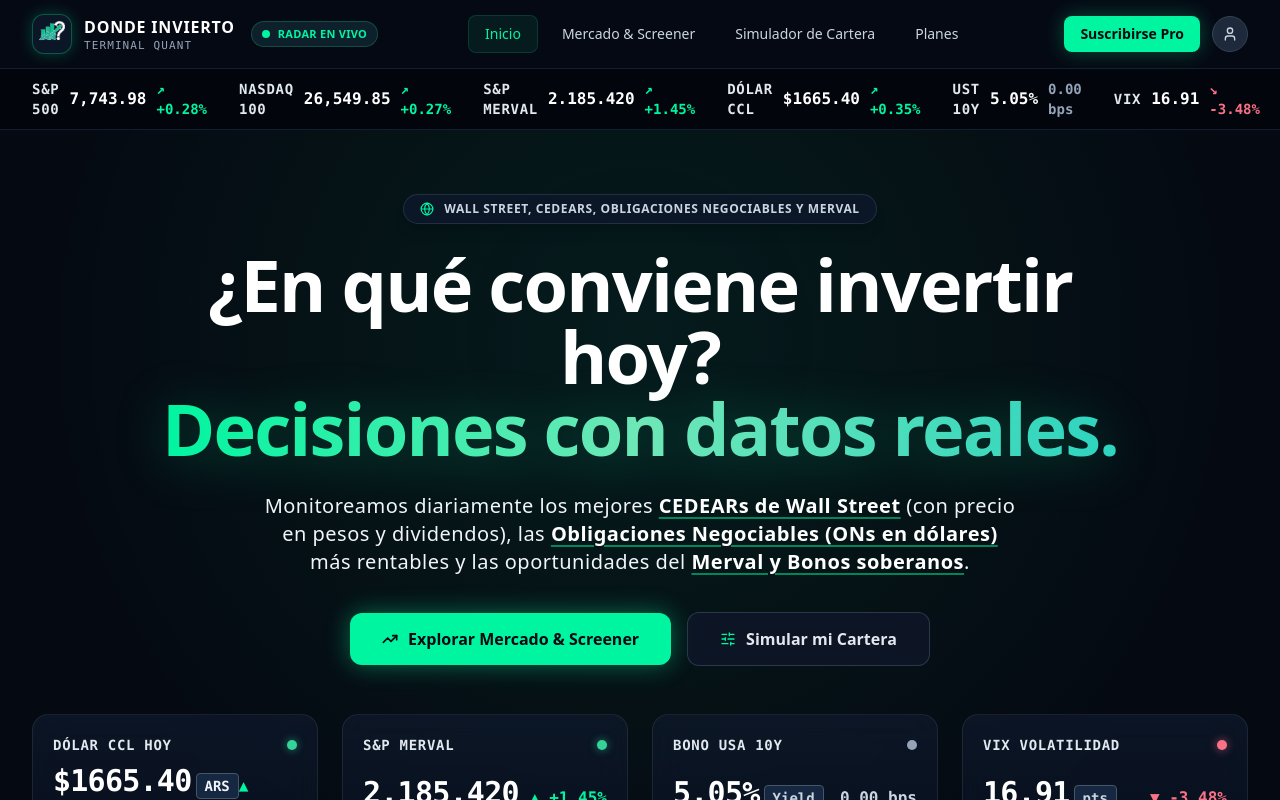
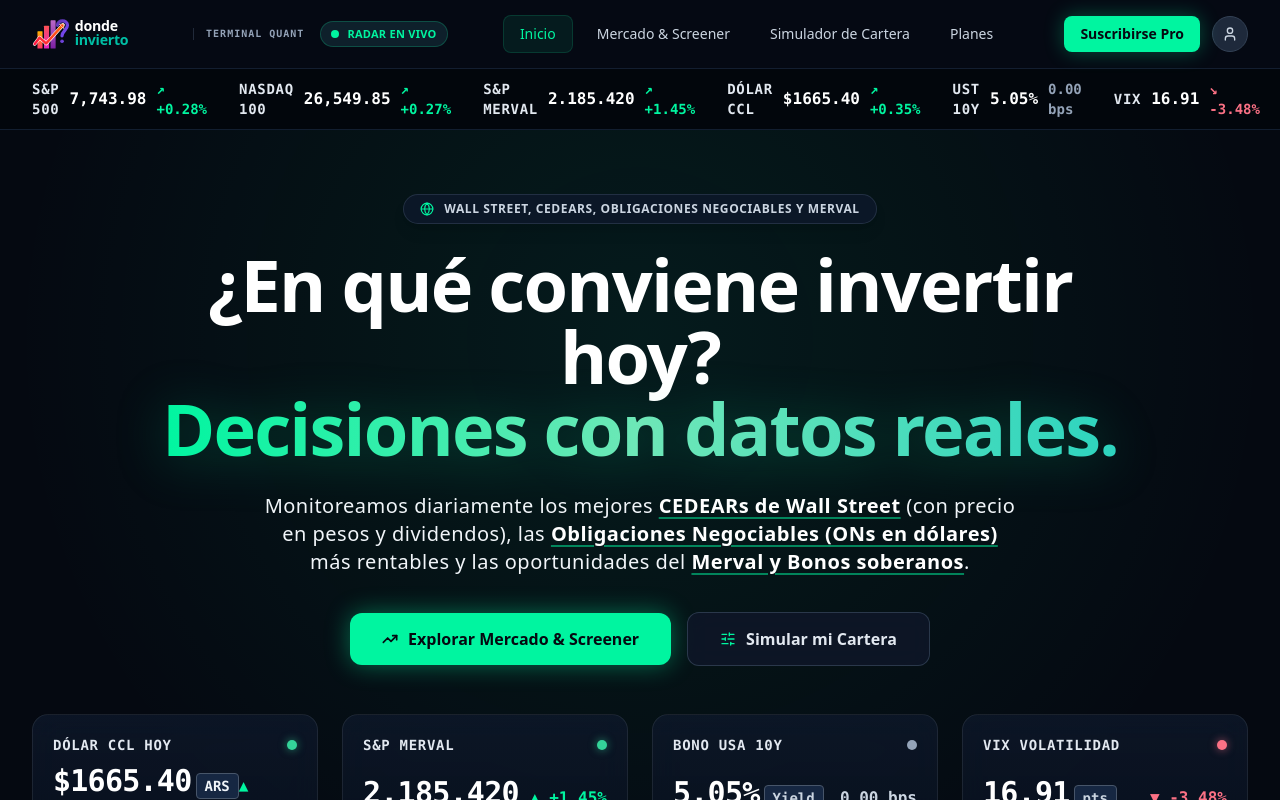
Before and after one commit to gyunik/DondeInvierto, a Next.js app in the folder web/: page / in a window 1280 px wide. Shown: the top 800 px of the page. Built offline with nearby package versions, Linux system fonts and the light colour scheme.

Commit message:
feat(ui): integrar nuevo logo vectorial SVG nativo en encabezado y pie

```diff
--- a/web/src/components/Footer.tsx
+++ b/web/src/components/Footer.tsx
@@ -1,17 +1,17 @@
 import React from "react";
 import Link from "next/link";
-import { Activity } from "lucide-react";
+import Logo from "@/components/Logo";
 
 export default function Footer() {
   return (
     <footer className="w-full border-t border-[#131E30] bg-[#03060C] py-8 px-6 text-xs text-slate-400 font-mono">
       <div className="max-w-7xl mx-auto flex flex-col md:flex-row items-center justify-between gap-6">
         <div className="flex items-center gap-3">
-          <div className="w-8 h-8 rounded-lg bg-emerald-500/20 border border-emerald-500/40 flex items-center justify-center text-[#00F5A0] font-black">
-            <Activity className="w-4 h-4 text-[#00F5A0]" />
-          </div>
-          <span className="text-slate-300">
-            <strong className="text-white font-extrabold tracking-wider">DONDE INVIERTO</strong> Terminal Quant © {new Date().getFullYear()} • Monitoreo cuantitativo diario de mercados.
+          <Link href="/" title="DONDE INVIERTO - Inicio" className="flex items-center hover:opacity-90 transition-opacity">
+            <Logo className="h-7 w-auto" idPrefix="footer" />
+          </Link>
+          <span className="text-slate-400 border-l border-slate-800 pl-3">
+            <span className="font-semibold text-slate-300">Terminal Quant</span> © {new Date().getFullYear()} • Monitoreo cuantitativo diario de mercados.
           </span>
         </div>
         <div className="flex flex-wrap items-center justify-center gap-4 text-slate-400">
--- /dev/null
+++ b/web/src/components/Logo.tsx
@@ -0,0 +1,139 @@
+import React from "react";
+
+interface LogoProps {
+  className?: string;
+  dondeColor?: string;
+  idPrefix?: string;
+}
+
+export default function Logo({
+  className = "w-full h-auto",
+  dondeColor = "#FFFFFF",
+  idPrefix = "di",
+}: LogoProps) {
+  const bar1 = `${idPrefix}-bar1Grad`;
+  const bar2 = `${idPrefix}-bar2Grad`;
+  const bar3 = `${idPrefix}-bar3Grad`;
+  const qMark = `${idPrefix}-qMarkGrad`;
+  const arrow = `${idPrefix}-arrowGrad`;
+
+  return (
+    <svg
+      xmlns="http://www.w3.org/2000/svg"
+      viewBox="0 0 820 220"
+      className={className}
+      role="img"
+      aria-label="Donde Invierto - Terminal Quant"
+      fill="none"
+    >
+      <defs>
+        {/* Gradientes para las barras */}
+        <linearGradient id={bar1} x1="0%" y1="100%" x2="0%" y2="0%">
+          <stop offset="0%" stopColor="#FF3366" />
+          <stop offset="100%" stopColor="#FFB300" />
+        </linearGradient>
+
+        <linearGradient id={bar2} x1="0%" y1="100%" x2="0%" y2="0%">
+          <stop offset="0%" stopColor="#E024C3" />
+          <stop offset="100%" stopColor="#FF5252" />
+        </linearGradient>
+
+        <linearGradient id={bar3} x1="0%" y1="100%" x2="0%" y2="0%">
+          <stop offset="0%" stopColor="#7B1FA2" />
+          <stop offset="100%" stopColor="#BA68C8" />
+        </linearGradient>
+
+        {/* Gradiente para el signo de interrogación */}
+        <linearGradient id={qMark} x1="0%" y1="0%" x2="100%" y2="100%">
+          <stop offset="0%" stopColor="#5E35B1" />
+          <stop offset="100%" stopColor="#7C4DFF" />
+        </linearGradient>
+
+        {/* Gradiente para la flecha destacada */}
+        <linearGradient id={arrow} x1="0%" y1="100%" x2="100%" y2="0%">
+          <stop offset="0%" stopColor="#FF1744" />
+          <stop offset="100%" stopColor="#FF6D00" />
+        </linearGradient>
+      </defs>
+
+      {/* Isotipo: Barras estadísticas, Signo y Flecha */}
+      <g id={`${idPrefix}-icon`} transform="translate(10, 10)">
+        {/* Barra 1 (Izquierda) */}
+        <rect x="20" y="85" width="28" height="95" rx="3" fill={`url(#${bar1})`} />
+
+        {/* Barra 2 (Centro) */}
+        <rect x="56" y="55" width="28" height="125" rx="3" fill={`url(#${bar2})`} />
+
+        {/* Barra 3 (Derecha) */}
+        <rect x="92" y="25" width="28" height="155" rx="3" fill={`url(#${bar3})`} />
+
+        {/* Signo de Interrogación (?) */}
+        <path
+          d="M 130 52 C 130 20 185 20 185 52 C 185 75 155 85 155 110"
+          fill="none"
+          stroke={`url(#${qMark})`}
+          strokeWidth="18"
+          strokeLinecap="round"
+        />
+        <circle cx="155" cy="140" r="10" fill={`url(#${qMark})`} />
+
+        {/* Flecha ascendente quebrada en relieve */}
+        {/* Borde de contraste / sombra */}
+        <polyline
+          points="5 155, 32 120, 68 152, 160 50"
+          fill="none"
+          stroke="#FFFFFF"
+          strokeWidth="20"
+          strokeLinecap="round"
+          strokeLinejoin="round"
+        />
+        {/* Trazo principal */}
+        <polyline
+          points="5 155, 32 120, 68 152, 160 50"
+          fill="none"
+          stroke={`url(#${arrow})`}
+          strokeWidth="14"
+          strokeLinecap="round"
+          strokeLinejoin="round"
+        />
+        {/* Punta de flecha */}
+        <path
+          d="M 140 46 L 165 45 L 164 70 Z"
+          fill={`url(#${arrow})`}
+          stroke="#FFFFFF"
+          strokeWidth="3"
+          strokeLinejoin="round"
+        />
+      </g>
+
+      {/* Tipografía (donde invierto) */}
+      <g id={`${idPrefix}-text-group`}>
+        {/* "donde" */}
+        <text
+          x="235"
+          y="92"
+          fontFamily="system-ui, -apple-system, 'Segoe UI', Roboto, sans-serif"
+          fontWeight="800"
+          fontSize="78"
+          fill={dondeColor}
+          letterSpacing="-1.5"
+        >
+          donde
+        </text>
+
+        {/* "invierto" */}
+        <text
+          x="235"
+          y="168"
+          fontFamily="system-ui, -apple-system, 'Segoe UI', Roboto, sans-serif"
+          fontWeight="800"
+          fontSize="78"
+          fill="#00BFA5"
+          letterSpacing="-1.5"
+        >
+          invierto
+        </text>
+      </g>
+    </svg>
+  );
+}
--- a/web/src/components/Navbar.tsx
+++ b/web/src/components/Navbar.tsx
@@ -2,9 +2,9 @@
 
 import React from "react";
 import Link from "next/link";
-import Image from "next/image";
 import { usePathname } from "next/navigation";
 import { User } from "lucide-react";
+import Logo from "@/components/Logo";
 import marketData from "@/data/marketData.json";
 
 export default function Navbar() {
@@ -41,17 +41,14 @@
     <header className="w-full border-b border-[#162338]/80 bg-[#060B14]/90 backdrop-blur-md sticky top-0 z-50">
       {/* Top Navigation Bar */}
       <div className="w-full px-4 sm:px-6 lg:px-8 py-3.5 flex items-center justify-between">
-        <div className="flex items-center space-x-4">
+        <div className="flex items-center space-x-3 sm:space-x-4">
           <Link className="flex items-center gap-3 group" href="/" title="DONDE INVIERTO - Inicio">
-            {/* Isologo Oficial */}
-            <div className="w-10 h-10 rounded-xl bg-[#0b1626] border border-emerald-500/40 flex items-center justify-center shadow-[0_0_15px_rgba(0,245,160,0.25)] group-hover:border-[#00F5A0] transition-colors p-1.5 overflow-hidden">
-              <Image src="/isologo.png" alt="Donde Invierto Logo" width={36} height={36} className="w-full h-full object-contain" />
+            {/* Logo Oficial Donde Invierto */}
+            <div className="h-9 sm:h-10 flex items-center transition-transform group-hover:scale-[1.02]">
+              <Logo className="h-9 sm:h-10 w-auto" idPrefix="nav" />
             </div>
-            <div className="flex flex-col leading-tight">
-              <span className="text-base font-extrabold tracking-wider text-white group-hover:text-[#00F5A0] transition-colors">
-                DONDE INVIERTO
-              </span>
-              <span className="text-[11px] font-mono font-medium tracking-widest uppercase text-slate-400">
+            <div className="hidden sm:flex flex-col justify-center border-l border-slate-700/60 pl-3 leading-tight">
+              <span className="text-[10px] font-mono font-bold tracking-widest uppercase text-slate-400 group-hover:text-slate-200 transition-colors">
                 Terminal Quant
               </span>
             </div>
```
Also changed, not shown: web/public/logo.svg (added), 1 other file (tests, documents, lock files or other folders).
